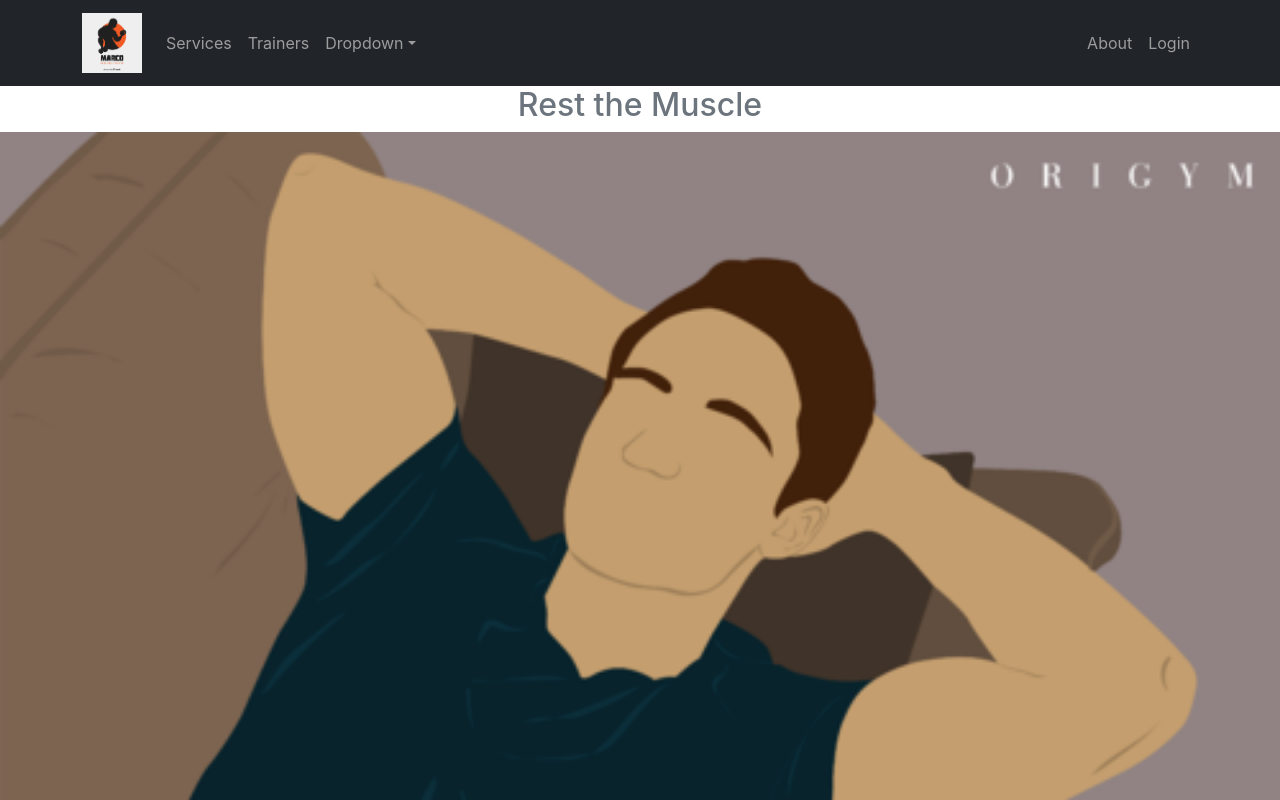
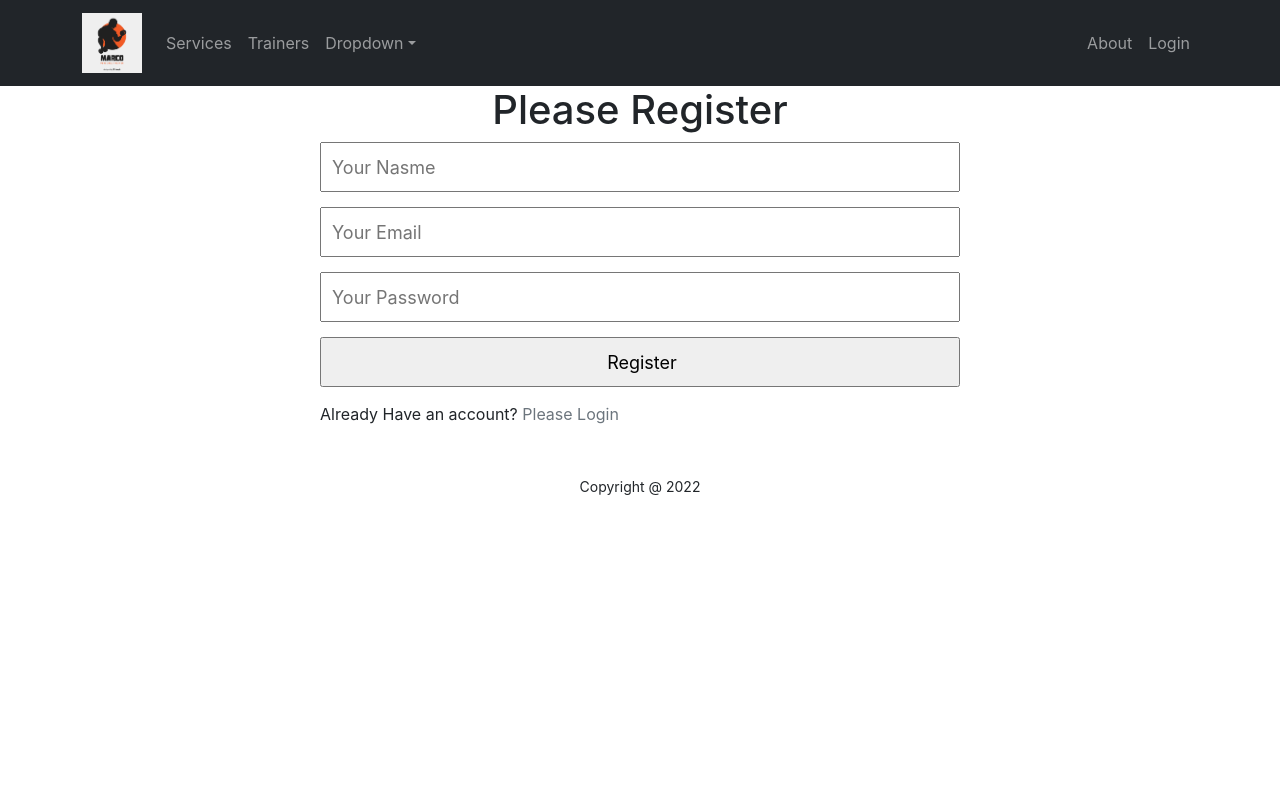
Before and after one commit to capmahin/gym-equvment-site, a React (Create React App) app: page /register in a window 1280 px wide. Shown: the top 800 px of the page. Built offline with nearby package versions, Linux system fonts and the light colour scheme.

Commit message:
register from connect with login and add handler

```diff
--- a/src/App.js
+++ b/src/App.js
@@ -9,6 +9,7 @@ import Services from "./Pages/Home/Services/Services";
 import ServiceDetails from "./Pages/ServiceDetails/ServiceDetails";
 import NotFound from "./Pages/Shared/NotFound/NotFound";
 import Login from "./Pages/Login/Login/Login";
+import Register from "./Pages/Login/Register/Register";
 
 function App() {
   return (
@@ -24,6 +25,7 @@ function App() {
 
         <Route path="/about" element={<About></About>}></Route>
         <Route path="/login" element={<Login></Login>}></Route>
+        <Route path="/register" element={<Register></Register>}></Route>
         <Route path="*" element={<NotFound></NotFound>}></Route>
       </Routes>
       <Footer></Footer>
--- a/src/Pages/Login/Login/Login.js
+++ b/src/Pages/Login/Login/Login.js
@@ -1,6 +1,6 @@
 import React, { useRef } from "react";
 import { Button, Form } from "react-bootstrap";
-import { useNavigate } from "react-router-dom";
+import { Link, useNavigate } from "react-router-dom";
 
 const Login = () => {
   const emailRef = useRef("");
@@ -53,9 +53,13 @@ const Login = () => {
       </Form>
       <p>
         If you want Trainer?{" "}
-        <span className="text-secondary" onClick={navigateRegister}>
+        <Link
+          to="/register"
+          className="text-secondary pe-auto text-decoration-none"
+          onClick={navigateRegister}
+        >
           Please Register
-        </span>{" "}
+        </Link>{" "}
       </p>
     </div>
   );
--- /dev/null
+++ b/src/Pages/Login/Register/Register.css
@@ -0,0 +1,12 @@
+.register-form {
+  margin: 0 auto;
+  width: 50%;
+}
+.register-form input {
+  display: block;
+  width: 100%;
+  height: 50px;
+  padding-left: 10px;
+  font-size: 18px;
+  margin-bottom: 15px;
+}
--- a/src/Pages/Login/Register/Register.js
+++ b/src/Pages/Login/Register/Register.js
@@ -1,9 +1,53 @@
 import React from "react";
+import { Link, useNavigate } from "react-router-dom";
+import "./Register.css";
 
 const Register = () => {
+  const navigate = useNavigate();
+
+  const navigateLogin = () => {
+    navigate("/login");
+  };
+
+  const handleRegister = (event) => {
+    event.preventDefault();
+    const name = event.target.name.value;
+    const email = event.target.email.value;
+    const password = event.target.password.value;
+  };
   return (
-    <div>
-      <h1>Please Register</h1>
+    <div className="register-form">
+      <h1 style={{ textAlign: "center" }}>Please Register</h1>
+      <form onSubmit={handleRegister}>
+        <input type="text" name="name" id="" placeholder="Your Nasme" />
+
+        <input
+          type="email"
+          name="email"
+          id=""
+          placeholder="Your Email"
+          required
+        />
+
+        <input
+          type="password"
+          name="password"
+          id=""
+          placeholder="Your Password"
+          required
+        />
+        <input type="submit" value="Register" />
+      </form>
+      <p>
+        Already Have an account?{" "}
+        <Link
+          to="/login"
+          className="text-secondary pe-auto text-decoration-none"
+          onClick={navigateLogin}
+        >
+          Please Login
+        </Link>{" "}
+      </p>
     </div>
   );
 };
```
